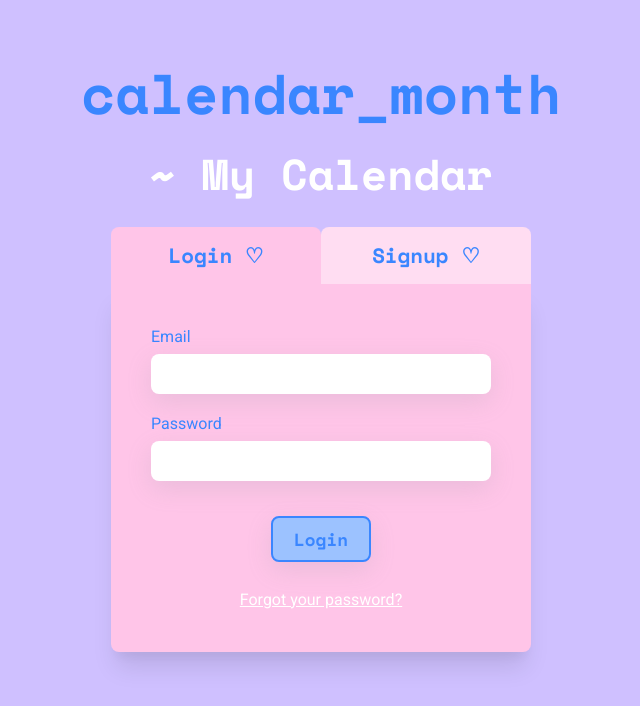
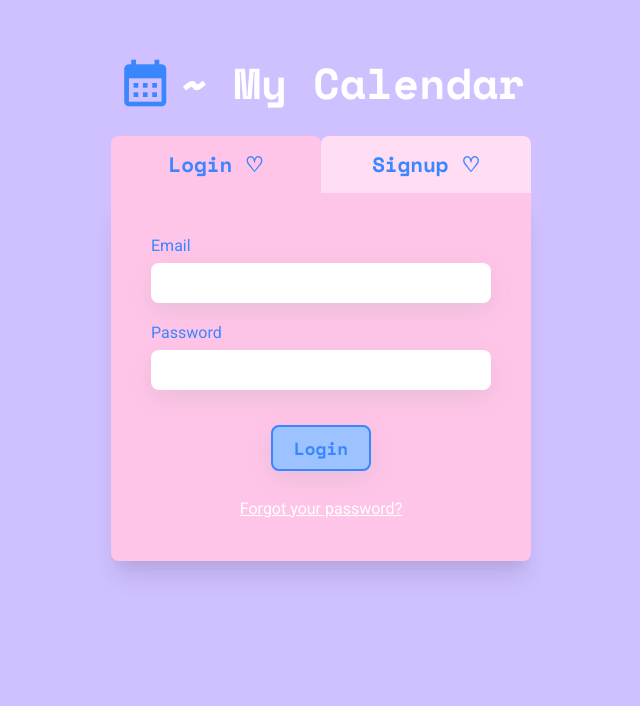
Before and after one commit to noam-ackerman/calendar-app-react-typescript, a React (Create React App) app: page /login in a window 1280 px wide. Shown: the top 706 px of the page, without its empty margins (319-959 px from the left). Built offline with nearby package versions, Linux system fonts and the light colour scheme; no server answers.

Commit message:
small css fix for calender icon in auth page

```diff
--- a/src/components/auth/formCard.tsx
+++ b/src/components/auth/formCard.tsx
@@ -12,9 +12,7 @@ export default function FormCard({ formType }: Props): JSX.Element {
   return (
     <div className="authWrapper">
       <div className="authTitle">
-        <span className="material-symbols-outlined calendar-icon">
-          calendar_month
-        </span>
+        <span className="material-icons">calendar_month</span>
         <span className="text">~ My Calendar</span>
       </div>
       <div className="authButtons">
--- a/src/styles/auth.scss
+++ b/src/styles/auth.scss
@@ -15,7 +15,7 @@
     color: #fff;
     font-family: $spacemono;
     font-weight: 900;
-    .calendar-icon {
+    .material-icons {
       color: $blue-color;
       font-size: 3.5rem;
     }
```
